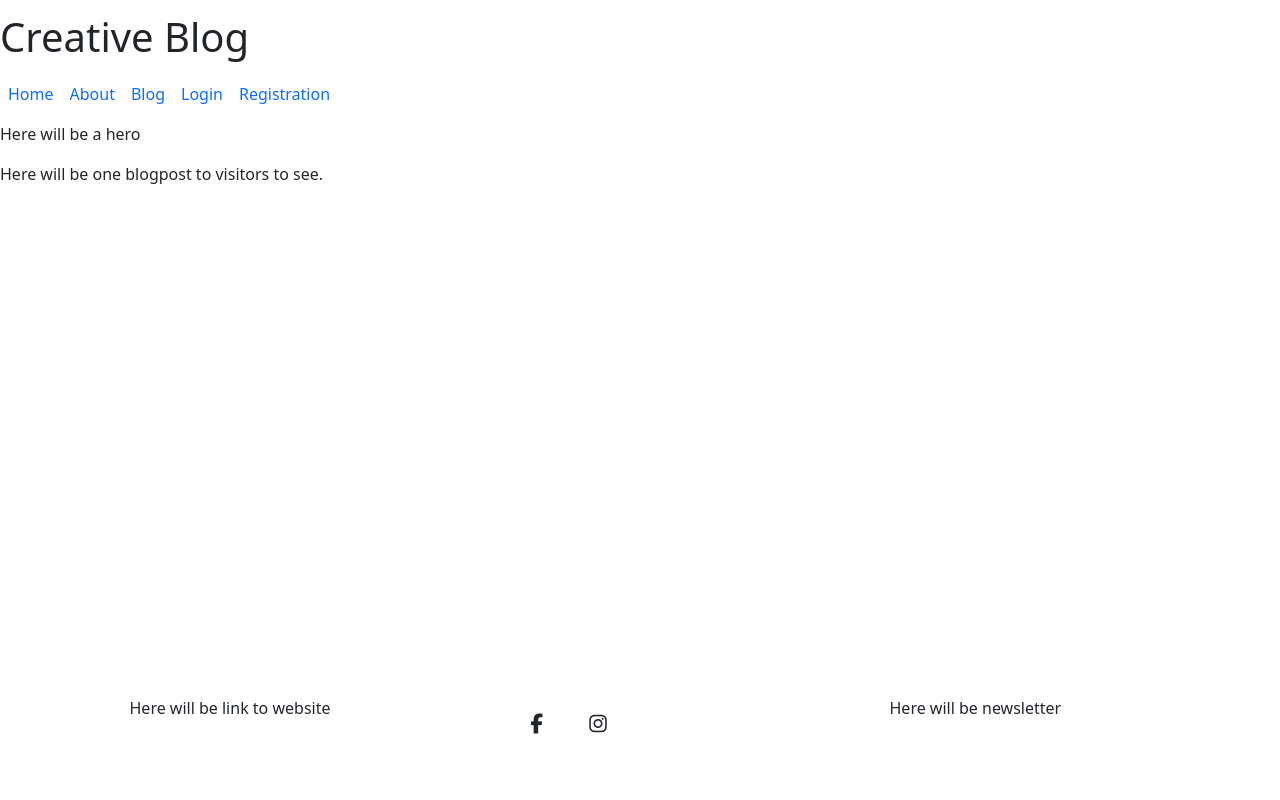
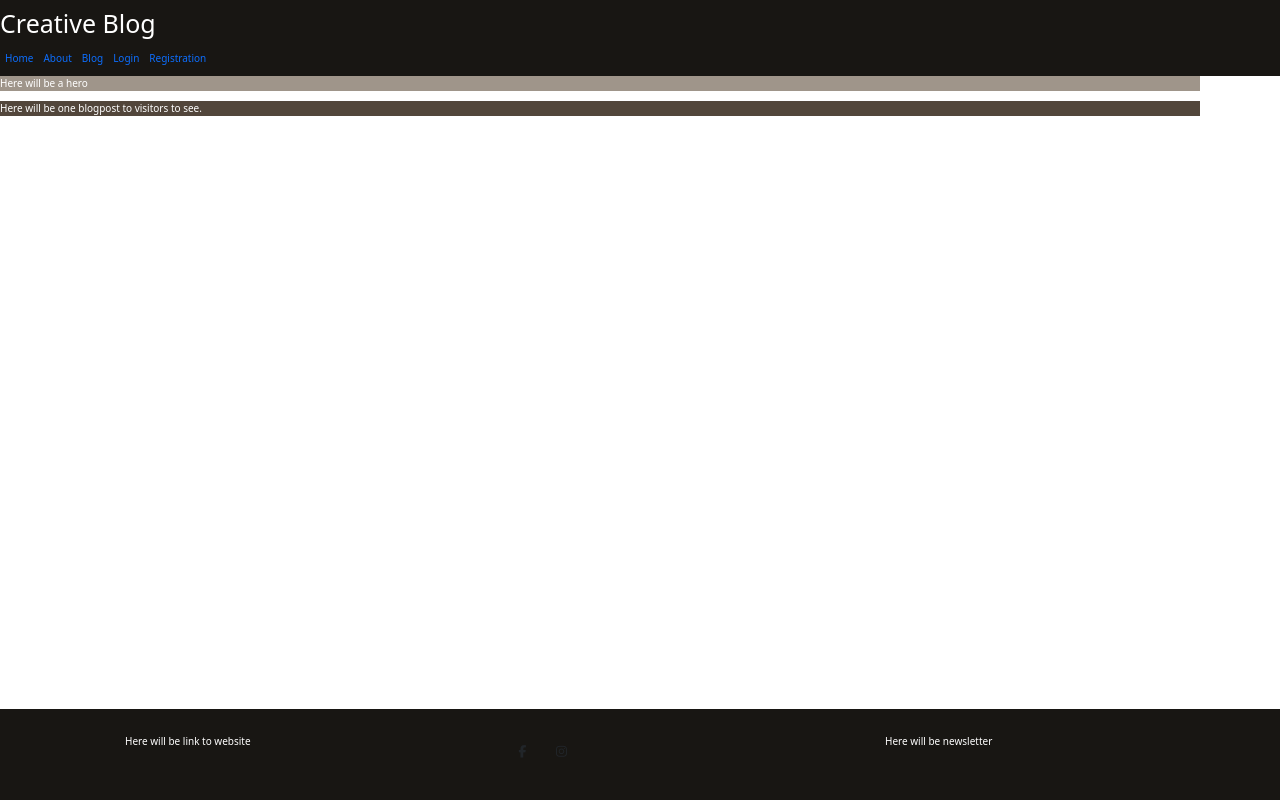
Before and after one commit to Annibor/the-creative-blog, a Django app: page / in a window 1280 px wide. Run offline with Django 5.2, Linux system fonts and the light colour scheme; some libraries are stand-ins or nearby versions.

Commit message:
Fix so css shows

```diff
--- a/creativeblog/settings.py
+++ b/creativeblog/settings.py
@@ -122,6 +122,8 @@ USE_TZ = True
 # https://docs.djangoproject.com/en/5.0/howto/static-files/
 
 STATIC_URL = "static/"
+STATICFILES_DIRS = [os.path.join(BASE_DIR, 'static'), ]
+STATIC_ROOT = os.path.join(BASE_DIR, 'staticfiles')
 
 # Default primary key field type
 # https://docs.djangoproject.com/en/5.0/ref/settings/#default-auto-field
--- a/home/templates/home/index.html
+++ b/home/templates/home/index.html
@@ -1,7 +1,7 @@
 {% extends "base.html" %} {% block title %} Home {% endblock %}
 <!-- fix this code so it doesn't break-->
 {% block content %}
-<section class="hero-section">
+<section class="hero-section hero-container">
   <div class="hero">
     <p>Here will be a hero</p>
   </div>
--- /dev/null
+++ b/static/css/style.css
@@ -0,0 +1,67 @@
+/* -------------------*/
+/* Google fonts import*/
+/* -------------------*/
+@import url("https://fonts.googleapis.com/css2?family=Inter:wght@300;400;500;600&family=Lato:wght@300;400;700;900&family=Montserrat:wght@100;200;300;400;500;700&family=Work+Sans:wght@100;300;500&display=swap");
+
+/* -------------------*/
+/*- OVER ALL STYLES -*/
+/* -------------------*/
+/* -- Asterisk wildcard selector to override default styles added by the browser -- */
+* {
+  padding: 0;
+  margin: 0;
+  box-sizing: border-box;
+}
+
+/* -- Based on Omnifood Project, link in README -- */
+html {
+  font-size: 62.5%;
+  overflow-x: hidden;
+}
+
+/* -- heading styles -- */
+h2 {
+  font-family: "Montserrat", sans-serif;
+  font-weight: 600;
+  line-height: 4.5rem;
+  letter-spacing: 1px;
+  text-transform: uppercase;
+}
+
+/* ******
+colors:
+rgb(24, 22, 19)
+rgb(82, 70, 59)
+rgb(159, 149, 138)
+rgb(112, 112, 112)
+***** */
+
+/* -------------------*/
+/*- BASE.HTML STYLES -*/
+/* -------------------*/
+
+/* -- HEADER & footer color theme -- */
+.h-f-background-color {
+  background-color: rgb(24, 22, 19);
+  color: #fff;
+}
+
+/* -- FOOTER STYLING -- */
+
+/* -------------------*/
+/*- INDEX.HTML STYLES -*/
+/* -------------------*/
+
+/* -- Hero Section -- */
+.hero-container {
+  max-width: 120rem;
+  background-color: rgb(159, 149, 138);
+  color: #fff;
+}
+
+/* -- blog post on homepage -- */
+.home-blog-posts {
+  max-width: 120rem;
+  background-color: rgb(82, 70, 59);
+  color: #fff;
+}
--- a/templates/base.html
+++ b/templates/base.html
@@ -33,7 +33,7 @@
     {% block css_files %}{% endblock %}
   </head>
   <body>
-    <header class="sticky-top">
+    <header class="sticky-top h-f-background-color">
       <nav class="navbar navbar-expand-lg">
         <div class="conatiner">
           <div class="logo navbar-brand me-2">
@@ -73,7 +73,7 @@
       </nav>
     </header>
     <main>{% block content %} {% endblock %}</main>
-    <footer class="fixed-bottom">
+    <footer class="fixed-bottom h-f-background-color">
       <div class="container pt-4">
         <div class="row mt-3">
           <div class="col-md-3 col-lg-4 col-xl-3 mx-auto mb-4">
```
